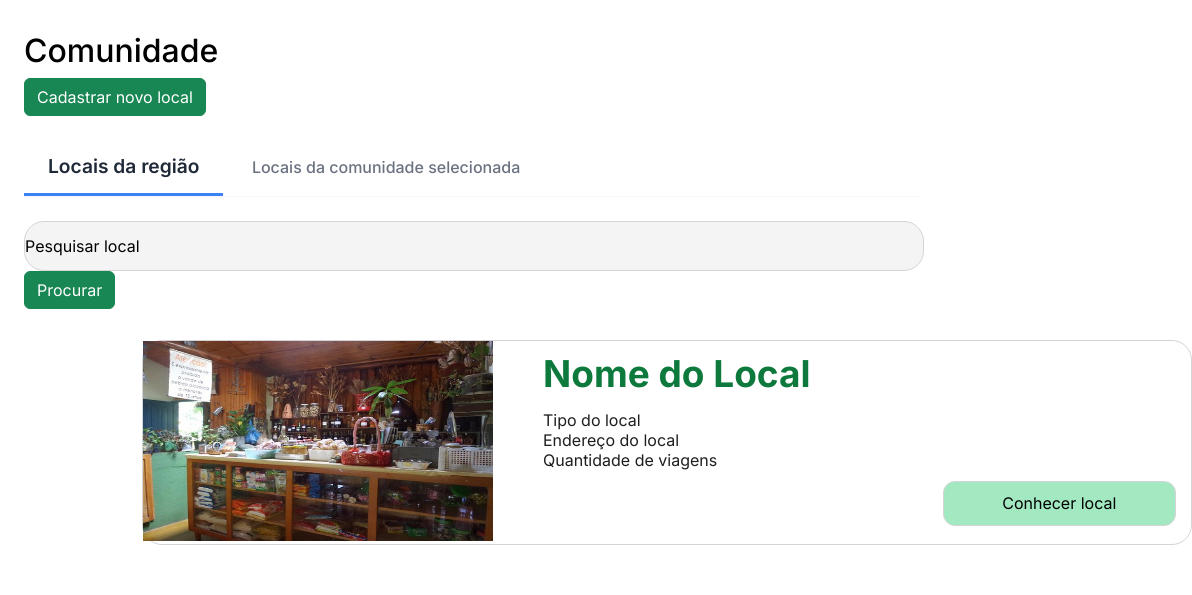
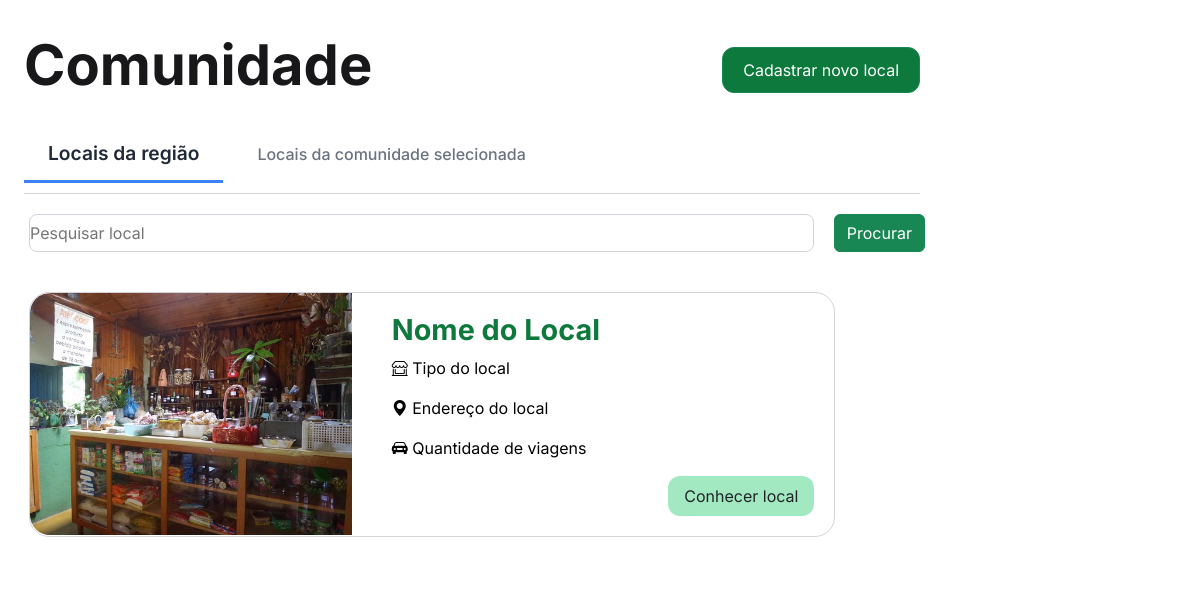
Before and after one commit to ICEI-PUC-Minas-PMV-SI/pmv-si-2025-2-pe1-t3-rota-mais, a website: page src/public/pages/comunidades/comunidades.html in a window 1280 px wide. Shown: the top 595 px of the page, 328-1520 px from the left, 1192 px wide, since content can reach past the window. Drawn offline with nearby package versions, Linux system fonts and the light colour scheme; some packages are replaced by stand-ins of ours; no server answers; a script that the page names is missing.

Commit message:
update components

```diff
--- a/src/public/assets/styles/components.css
+++ b/src/public/assets/styles/components.css
@@ -262,106 +262,132 @@
   pointer-events: none;
 }
 
-.comunidades-procurar-local{
-box-sizing: border-box;
-
-position: initial;
-width: 900px;
-height: 50px;
-left: 620px;
-top: 245px;
-
-background: #F4F4F5;
-border: 1px solid #D4D4D8;
-border-radius: 20px;
+.comunidades-header {
+  display: flex;
+  justify-content: space-between;
+  align-items: center;
+  margin-bottom: 20px;
 }
 
-.comunidades-conhecer-local{
-position: absolute;
-width: 232.52px;
-height: 44.78px;
-left: 800px;
-top: 140px;
-
-background: #A2E9C1;
-border: 1px solid #D4D4D8;
-border-radius: 12px;
+.comunidades-titulo {
+  font-family: 'Inter', sans-serif;
+  font-size: 3.5rem;
+  font-weight: 700;
+  color: #18181B;
 }
 
-.comunidades-nome-local{
-position: absolute;
-width: 500px;
-height: 46px;
-left: 400px;
-top: 10px;
-
-font-family: 'Inter';
-font-style: normal;
-font-weight: 700;
-font-size: 37px;
-line-height: 45px;
-
-color: #0E793C;
+.comunidades-cadastrar-local {
+  background: #0E793C;
+  border-radius: 12px;
+  color: #fff;
+  padding: 10px 20px;
+  transition: 0.2s;
+}
+.comunidades-cadastrar-local:hover {
+  background: #0c6935;
 }
 
-.comunidades-txt-tipo-local{
-  position: absolute;
-width: 366px;
-height: 23px;
-left: 400px;
-top: 70px;
-
-font-family: 'Inter';
-font-style: normal;
-font-weight: 400;
-font-size: 16px;
-line-height: 19px;
-
-color: #1E1E1E;
+.comunidades-filtros {
+  display: flex;
+  gap: 10px;
+  margin-bottom: 20px;
+  border-bottom: 1px solid #D4D4D8;
+  padding-bottom: 10px;
 }
 
-.comunidades-txt-endereco-local{
-  position: absolute;
-width: 366px;
-height: 23px;
-left: 400px;
-top: 90px;
-
-font-family: 'Inter';
-font-style: normal;
-font-weight: 400;
-font-size: 16px;
-line-height: 19px;
-
-color: #1E1E1E;
+.comunidades-busca {
+  display: flex;
+  gap: 20px;
+  margin-bottom: 40px;
 }
 
-.comunidades-txt-quantidade-viagens{
-  position: absolute;
-width: 366px;
-height: 23px;
-left: 400px;
-top: 110px;
+.comunidades-procurar-local {
+  flex: 1;
+  border: 1px solid #d1d5db;
+  border-radius: 8px;
+  font-size: 1rem;
+  transition: border-color 0.2s ease, box-shadow 0.2s ease;
+}
 
-font-family: 'Inter';
-font-style: normal;
-font-weight: 400;
-font-size: 16px;
-line-height: 19px;
+.comunidades-procurar-local:focus {
+  border-color: #3b82f6;
+  box-shadow: 0 0 0 3px rgba(59, 130, 246, 0.1);
+  outline: none;
+}
 
-color: #1E1E1E;
+.comunidades-busca, .comunidades-box-locais {
+  width: 100%;
+  max-width: 1050px;
+  margin-left: 5px;
+}
+
+.comunidades-box-locais {
+  position: relative;
+  display: flex;
+  gap: 20px;
+  border: 1px solid #D4D4D8;
+  border-radius: 20px;
+  padding: 0;
+  background: #fff;
+  width: 90%;
+  max-width: 1050px;
+  align-items: stretch;
+  overflow: hidden;
 }
 
 
-.comunidades-box-locais{
-  box-sizing: border-box;
+.comunidades-box-locais .comunidades-imagem {
+  flex: 0 0 40%;
+  height: 100%;
+  overflow: hidden;
+  border-radius: 20px 0 0 20px;
+}
 
-position: absolute;
-width: 1050px;
-height: 205px;
-left: 470px;
-top: 340px;
+.comunidades-box-locais .comunidades-imagem img {
+  width: 100%;
+  height: 100%;
+  object-fit: cover;
+  display: block;
+}
 
-border: 1px solid #D4D4D8;
-border-radius: 20px;
+.comunidades-info {
+  flex: 1;
+  padding: 20px;
+  display: flex;
+  flex-direction: column;
+  justify-content: space-between;
+  position: relative;
 }
+
+.comunidades-nome-local {
+  font-size: 1.8rem;
+  color: #0E793C;
+  font-weight: 700;
+}
+
+.comunidades-conhecer-local {
+  align-self: flex-end;
+  background: #A2E9C1;
+  border-radius: 12px;
+  padding: 8px 16px;
+  border: none;
+  cursor: pointer;
+  transition: 0.2s;
+}
+.comunidades-conhecer-local:hover {
+  background: #8cdba9;
+}
+
+@media (max-width: 768px) {
+  .comunidades-header {
+    flex-direction: column;
+    align-items: flex-start;
+  }
+  .comunidades-box-locais {
+    flex-direction: column;
+    align-items: flex-start;
+  }
+  .comunidades-box-locais img {
+    width: 100%;
+  }
+}
--- a/src/public/pages/comunidades/comunidades.html
+++ b/src/public/pages/comunidades/comunidades.html
@@ -18,53 +18,53 @@
 
 </head>
 
-<body>
+<body class="body">
   <aside class="sidebar"></aside>
-  <main class="main-content">
 
-    <div class="content-wrapper">
+ <main class="main-content">
 
-      <h2 class="content-header-left"> Comunidade </h2>
+  <div class="content-wrapper">
 
-      <div class="content-header-right">
-        <button class="btn btn-success" id="bnt-cadastrar-local">Cadastrar novo local</button>
-      </div>
+    <header class="comunidades-header">
+      <h2 class="comunidades-titulo">Comunidade</h2>
+      <button class="btn btn-success comunidades-cadastrar-local" id="bnt-cadastrar-local">
+        Cadastrar novo local
+      </button>
+    </header>
 
-      <p class="border-bottom border-light my-4">
-        <button class="filter-tabs filter-tab active" id="bnt-locais-regiao">Locais da região</button>
-        <button class="filter-tabs filter-tab" id="bnt-locais-comunidade">Locais da comunidade selecionada</button>
-      </p>
-
-      <p>
-        <form>
-          <input class="comunidades-procurar-local txt-procurar-comunidade" type="text" name="local" value="Pesquisar local">
-          <button class="btn btn-success" id="bnt-procurar-local">Procurar</button>
-        </form>
-      </p>
-
+    <div class="comunidades-filtros">
+      <button class="filter-tab active" id="bnt-locais-regiao">Locais da região</button>
+      <button class="filter-tab" id="bnt-locais-comunidade">Locais da comunidade selecionada</button>
     </div>
 
-    <div class="comunidades-box-locais">
-      <h3 class="comunidades-nome-local">Nome do Local</h3>
+    <form class="comunidades-busca">
+      <input class="comunidades-procurar-local" type="text" name="local" placeholder="Pesquisar local">
+      <button class="btn btn-success comunidades-btn-procurar-local" id="bnt-procurar-local">
+        Procurar
+      </button>
+    </form>
 
-      <figure>
-        <img src="../../assets/images/imagem-exemplo.jpg" alt="Foto do local" width="350" height="200"/>
-      </figure>
+  <div class="comunidades-box-locais">
+  <div class="comunidades-imagem">
+    <img src="../../assets/images/imagem-exemplo.jpg" alt="Foto do local">
+  </div>
 
-      <p class="comunidades-txt-tipo-local">Tipo do local</p>
-      <p class="comunidades-txt-endereco-local">Endereço do local</p>
-      <p class="comunidades-txt-quantidade-viagens">Quantidade de viagens</p>
+  <div class="comunidades-info">
+    <h3 class="comunidades-nome-local">Nome do Local</h3>
+    <p class="comunidades-txt-tipo-local bi bi-shop-window"> Tipo do local</p>
+    <p class="comunidades-txt-endereco-local bi bi-geo-alt-fill"> Endereço do local</p>
+    <p class="comunidades-txt-quantidade-viagens bi-car-front-fill"> Quantidade de viagens</p>
 
-      <button class="comunidades-conhecer-local" id="bnt-conhecer-local">Conhecer local</button>
-
-    </div>
-
-
+    <button class="btn comunidades-conhecer-local" id="bnt-conhecer-local">
+      Conhecer local
+    </button>
+  </div>
+</div>
 
     <div id="caronas-container" class="caronas-list"></div>
 
-
-  </main>
+  </div>
+</main>
 
   <script src="../../assets/scripts/aside.js"></script>
   <script src="../../assets/scripts/searchComponent.js"></script>
```
Also changed, not shown: src/public/pages/viagens/viagens.html (+40 -59 lines).
